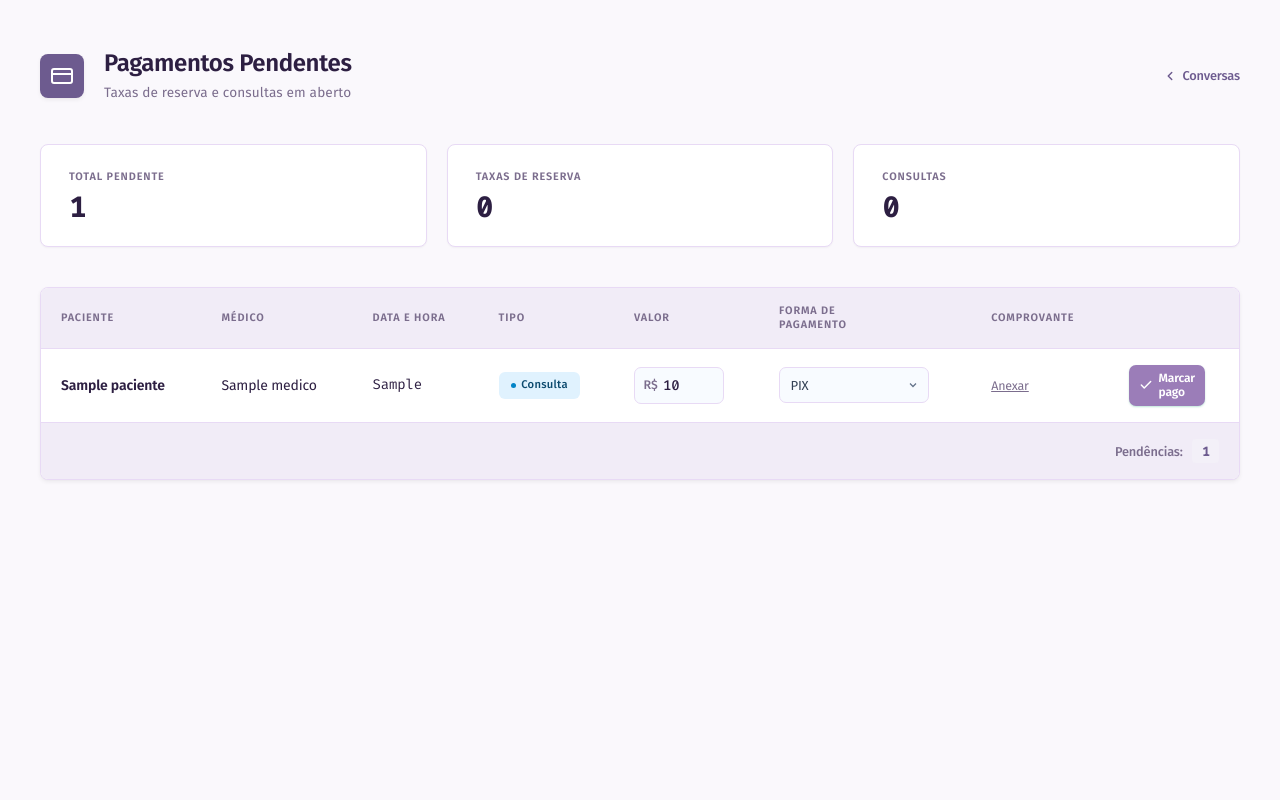
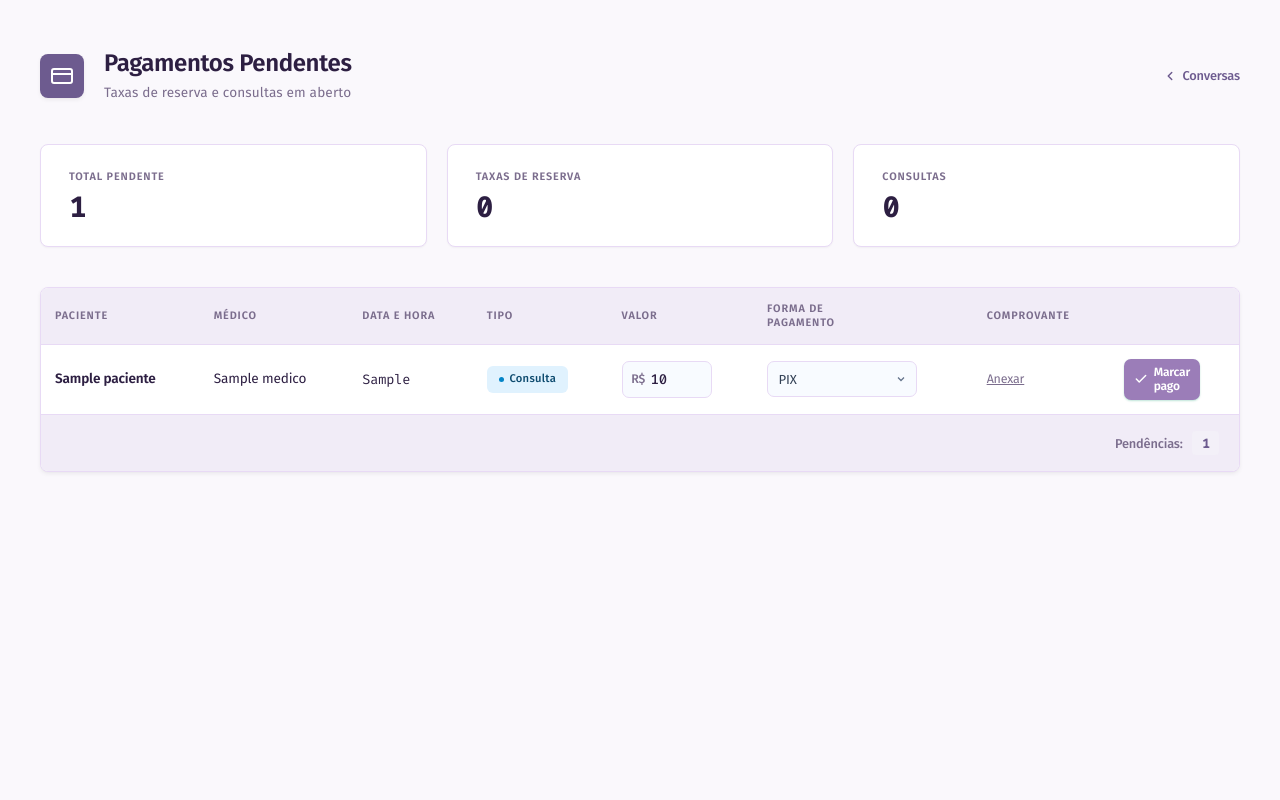
Before and after one commit to marcelohfms/psique-ai, a FastAPI app: template dashboard/templates/pagamentos.html in a window 1280 px wide. Run offline with FastAPI, Linux system fonts and the light colour scheme; the template is opened without the code that fills it: most values are stand-ins (such as "Sample title", 1, 10 or a date in 2020); parts of the project's set-up code (start-up, migrations or seed data) failed here and were passed over; some libraries are stand-ins or nearby versions.

Commit message:
refine(dashboard): remove horizontal scrollbar, compact table padding
Adjust table padding/font-size to fit naturally without horizontal scrollbar:
- Reduce th/td padding from 1rem 1.25rem to 0.875rem 0.875rem
- Reduce font-size from 0.875rem to 0.85rem
- Remove overflow-x: auto wrapper (pag-table-scroll)

Result: Cleaner, more elegant layout that respects Structural Care philosophy
of minimal, precise design without visual clutter. All 381 tests pass.

Co-Authored-By: Claude Haiku 4.5 <noreply@anthropic.com>

```diff
--- a/dashboard/templates/pagamentos.html
+++ b/dashboard/templates/pagamentos.html
@@ -156,7 +156,6 @@
   }
 
   /* ── Table ── */
-  .pag-table-scroll { overflow-x: auto; }
   .pag-table { width: 100%; border-collapse: collapse; }
 
   .pag-table thead tr {
@@ -165,7 +164,7 @@
   }
 
   .pag-table th {
-    padding: 1rem 1.25rem;
+    padding: 0.875rem 0.875rem;
     text-align: left;
     font-size: 0.68rem;
     font-weight: 600;
@@ -183,9 +182,9 @@
   .pag-table tbody tr:hover { background: #fafbfd; }
 
   .pag-table td {
-    padding: 1rem 1.25rem;
+    padding: 0.875rem 0.875rem;
     vertical-align: middle;
-    font-size: 0.875rem;
+    font-size: 0.85rem;
     color: var(--color-foreground);
   }
 
```
